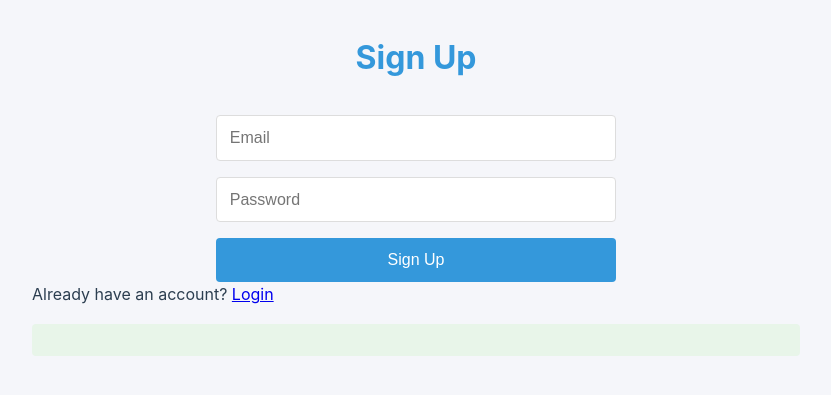
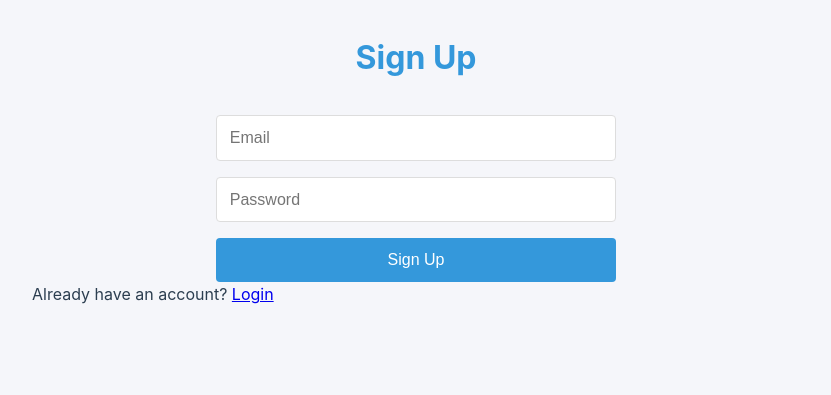
Before and after one commit to Xuankiendev/api-vxk1997, a FastAPI app: page /signup in a window 1280 px wide. Shown: the top 395 px of the page, without its empty margins (224-1055 px from the left). Run offline with FastAPI, Linux system fonts and the light colour scheme.

Commit message:
Update style.css

```diff
--- a/static/css/style.css
+++ b/static/css/style.css
@@ -100,3 +100,32 @@ code {
         max-width: 100%;
     }
 }
+/* Thêm vào cuối file style.css */
+.message {
+    display: none;
+    margin-top: 1rem;
+    padding: 1rem;
+    background: #e8f5e9;
+    border-radius: 4px;
+    text-align: center;
+}
+
+.error {
+    display: none;
+    margin-top: 1rem;
+    padding: 1rem;
+    background: #ffebee;
+    border-radius: 4px;
+    color: #c62828;
+    text-align: center;
+}
+
+form input:focus {
+    outline: none;
+    border-color: var(--primary-color);
+    box-shadow: 0 0 0 2px rgba(52, 152, 219, 0.2);
+}
+
+.button:active {
+    transform: translateY(1px);
+}
```
